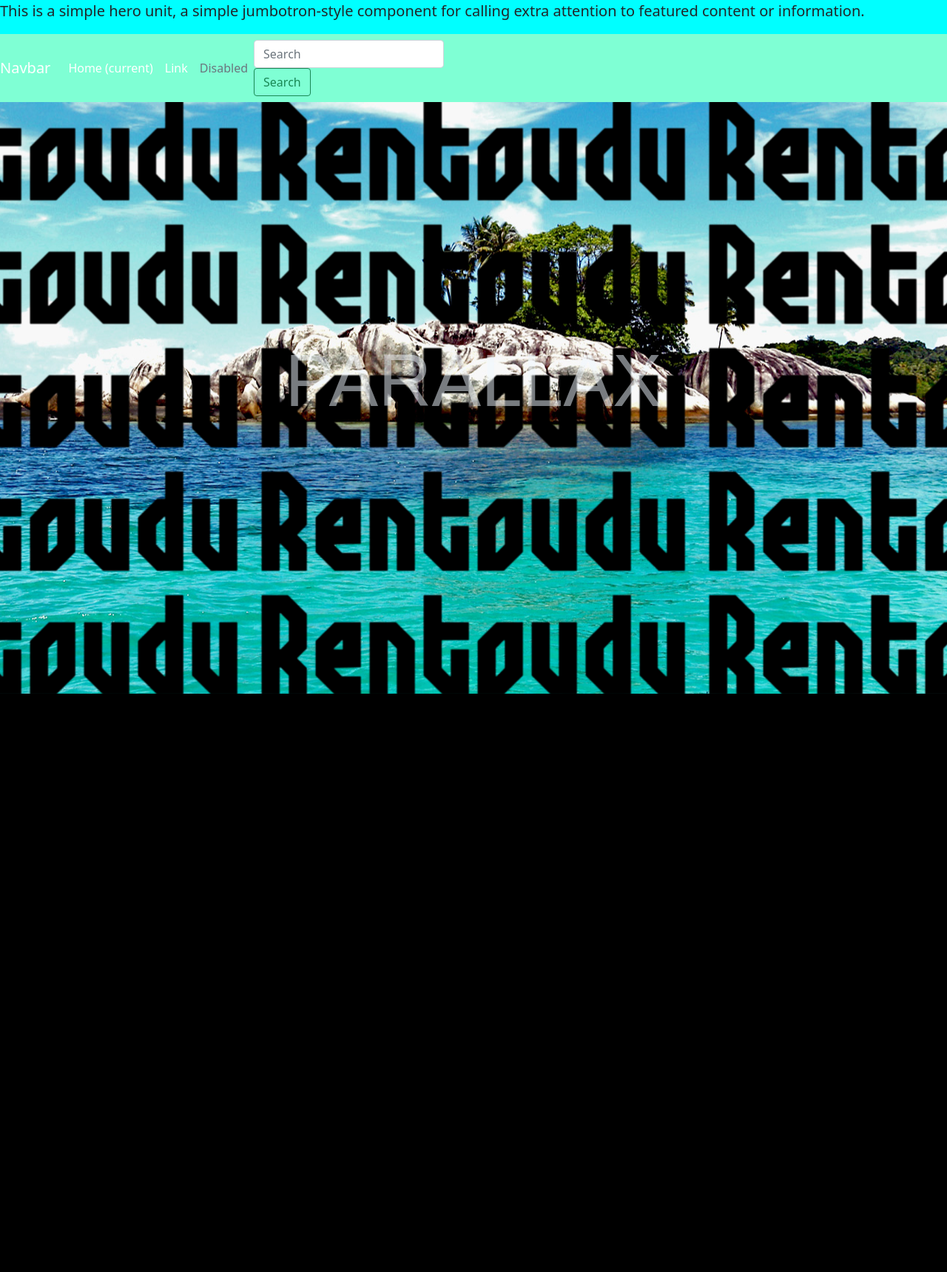
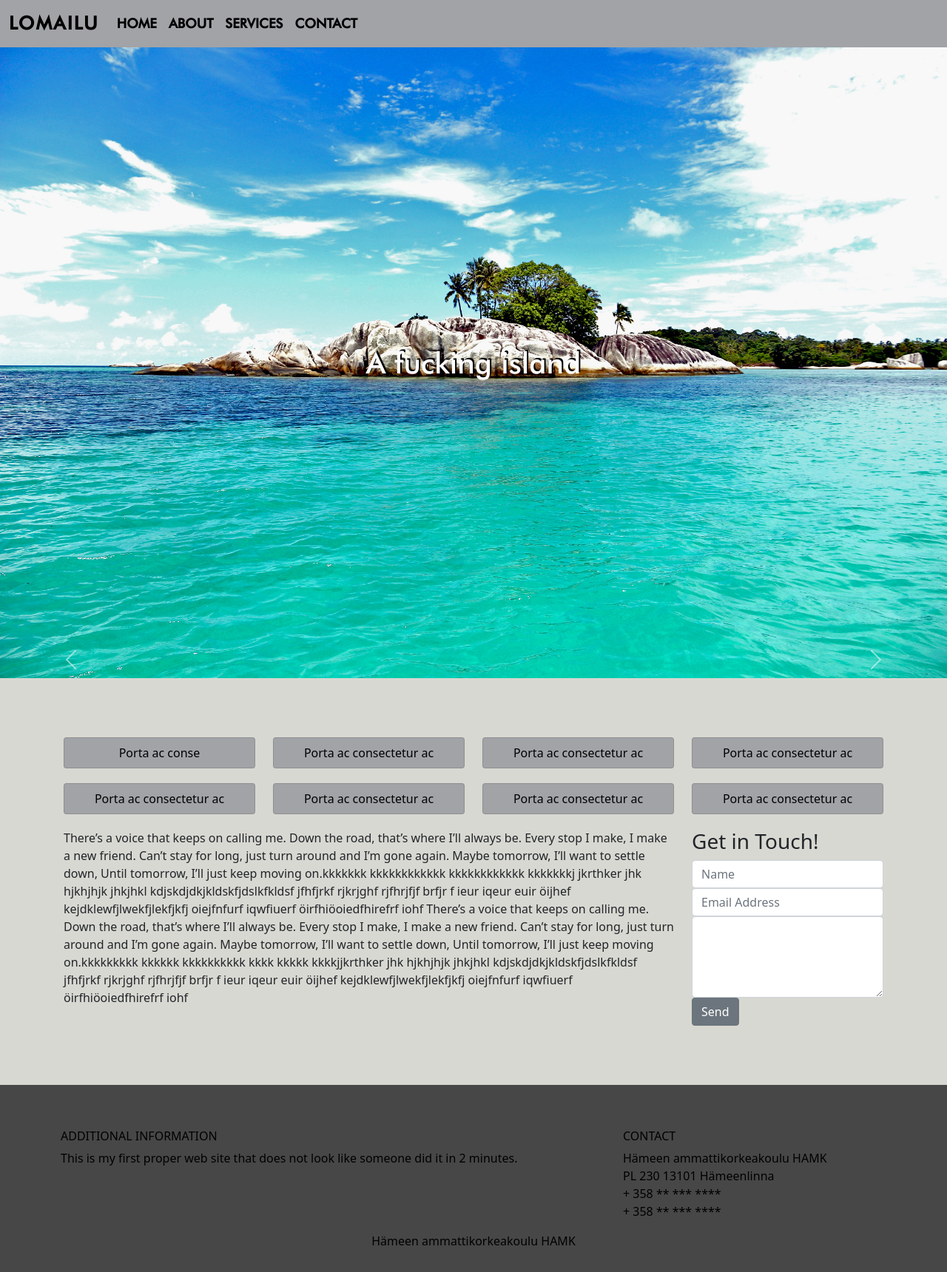
Before and after one commit to jerejalmari/Jeres-Angels-wwwProject, a PHP site: page / in a window 1280 px wide. Shown: the whole page at 74% size. Before the commit the page ends 938 px from the top, so only its background shows below. Run offline with PHP 8.4, Linux system fonts and the light colour scheme; some libraries are stand-ins or nearby versions.

Commit message:
Some stuff

```diff
--- a/index.html
+++ b/index.html
@@ -4,73 +4,53 @@
 <head>
 
 
+
   <meta charset="UTF-8">
   <meta name="viewport" content="width=device-width, initial-scale=1.0">
-    <title>Bootstrap - Page Example</title>
+
   <link href="https://cdn.jsdelivr.net/npm/bootstrap@5.0.0-beta1/dist/css/bootstrap.min.css" rel="stylesheet"
     integrity="sha384-giJF6kkoqNQ00vy+HMDP7azOuL0xtbfIcaT9wjKHr8RbDVddVHyTfAAsrekwKmP1" crossorigin="anonymous">
   <link rel="stylesheet" type="text/css" href="main.css">
+  <script src="script.js"></script>
+
+
 
 
 </head>
 
+
 <body>
-    <div>
-
-        <script src="./script.js"></script>
-    </div>
 
 
 
 
+  <nav class="navbar navbar-expand-lg navbar-light sticky-top navbar-custom">
 
-    <div class="jumbotron">
-        <h1 class="display-3">Hello, world!</h1>
-        <p class="lead">This is a simple hero unit, a simple jumbotron-style component for
-            calling extra attention to featured content or information.</p>
+    <div class="container-fluid">
 
-
-
-
-    </div>
-
-
-
-
-    <nav class="navbar navbar-custom navbar-expand-lg sticky-top">
-
-        <a class="navbar-brand" href="#">Navbar</a>
-        <button class="navbar-toggler" type="button" data-toggle="collapse" data-target="#navbarSupportedContent"
-            aria-controls="navbarSupportedContent" aria-expanded="false" aria-label="Toggle navigation">
-            <span class="navbar-toggler-icon"></span>
-        </button>
+      <a class="navbar-brand" href="#">Lomailu</a> <button aria-controls="navbarSupportedContent" aria-expanded="false"
+        aria-label="Toggle navigation" class="navbar-toggler" data-bs-target="#navbarSupportedContent"
+        data-bs-toggle="collapse" type="button"><span class="navbar-toggler-icon"></span></button>
 
       <div class="collapse navbar-collapse" id="navbarSupportedContent">
-            <ul class="navbar-nav mr-auto">
+        <ul class="navbar-nav ml-auto mb-2 mb-lg-0">
           <li class="nav-item active">
-                    <a class="nav-link" href="#">Home <span class="sr-only">(current)</span></a>
+            <a class="nav-link" href="#carouselExampleCaptions">Home</a>
           </li>
           <li class="nav-item">
-                    <a class="nav-link" href="#">Link</a>
+            <a class="nav-link" href="#">About</a>
+          </li>
+
+          <li class="nav-item">
+            <a class="nav-link" href="#">Services</a>
           </li>
           <li class="nav-item">
-                    <a class="nav-link disabled" href="#">Disabled</a>
+            <a class="nav-link" href="#foot1">Contact</a>
           </li>
         </ul>
-            <form class="form-inline my-2 my-lg-0">
-                <input class="form-control mr-sm-2" type="text" placeholder="Search" aria-label="Search">
-                <button class="btn btn-outline-success my-2 my-sm-0" type="submit">Search</button>
-            </form>
+      </div>
     </div>
   </nav>
-
-
-
-
-    <div id="parallax">
-
-        <h1>Parallax</h1>
-    </div>
 
 
 
@@ -83,13 +63,152 @@
 
 
 
+  <div id="carouselExampleCaptions" class="carousel slide carousel-fade" data-bs-ride="carousel">
+
+    <div class="carousel-inner">
+      <div class="carousel-item active" data-bs-interval="6000">
+        <img src="seapic.jpg" class="d-block w-100" alt="...">
+
+        <h1>A fucking island</h1>
 
 
-    <script src="https://cdn.jsdelivr.net/npm/@popperjs/core@2.5.4/dist/umd/popper.min.js"
-        integrity="sha384-q2kxQ16AaE6UbzuKqyBE9/u/KzioAlnx2maXQHiDX9d4/zp8Ok3f+M7DPm+Ib6IU"
-        crossorigin="anonymous"></script>
-    <script src="https://cdn.jsdelivr.net/npm/bootstrap@5.0.0-beta1/dist/js/bootstrap.min.js"
-        integrity="sha384-pQQkAEnwaBkjpqZ8RU1fF1AKtTcHJwFl3pblpTlHXybJjHpMYo79HY3hIi4NKxyj"
+      </div>
+      <div class="carousel-item" data-bs-interval="6000">
+        <img src="rio.jpg" class="d-block w-100" alt="...">
+
+        <h1>Fucking dangerous Rio</h1>
+
+
+      </div>
+
+    </div>
+    <a class="carousel-control-prev" href="#carouselExampleCaptions" role="button" data-bs-slide="prev">
+      <span class="carousel-control-prev-icon" aria-hidden="true"></span>
+      <span class="visually-hidden">Previous</span>
+    </a>
+    <a class="carousel-control-next" href="#carouselExampleCaptions" role="button" data-bs-slide="next">
+      <span class="carousel-control-next-icon" aria-hidden="true"></span>
+      <span class="visually-hidden">Next</span>
+    </a>
+
+
+
+    <div class="container features" id="foot1">
+      <div class="row">
+
+        <div class="col-lg-3 col-md-3 col-sm-12">
+          <div class="list-group">
+            <a href="#!" class="list-group-item list-group-item-action list-group-item-warning">Porta ac conse</a>
+          </div>
+         </div>
+         <div class="col-lg-3 col-md-3 col-sm-12">
+          <div class="list-group">
+            <a href="#!" class="list-group-item list-group-item-action list-group-item-warning">Porta ac consectetur ac</a>
+          </div>
+         </div>
+
+         <div class="col-lg-3 col-md-3 col-sm-12">
+          <div class="list-group">
+            <a href="#!" class="list-group-item list-group-item-action list-group-item-warning">Porta ac consectetur ac</a>
+          </div>
+         </div>
+
+         <div class="col-lg-3 col-md-3 col-sm-12">
+          <div class="list-group">
+            <a href="#!" class="list-group-item list-group-item-action list-group-item-warning">Porta ac consectetur ac</a>
+          </div>
+         </div>
+
+         <div class="col-lg-3 col-md-3 col-sm-12">
+          <div class="list-group">
+            <a href="#!" class="list-group-item list-group-item-action list-group-item-warning">Porta ac consectetur ac</a>
+          </div>
+         </div>
+
+         <div class="col-lg-3 col-md-3 col-sm-12">
+          <div class="list-group">
+            <a href="#!" class="list-group-item list-group-item-action list-group-item-warning">Porta ac consectetur ac</a>
+          </div>
+         </div>
+
+         <div class="col-lg-3 col-md-3 col-sm-12">
+          <div class="list-group">
+            <a href="#!" class="list-group-item list-group-item-action list-group-item-warning">Porta ac consectetur ac</a>
+          </div>
+         </div>
+
+         <div class="col-lg-3 col-md-3 col-sm-12">
+          <div class="list-group">
+            <a href="#!" class="list-group-item list-group-item-action list-group-item-warning">Porta ac consectetur ac</a>
+          </div>
+         </div>
+
+        <div class="col-lg-9 col-md-8 col-sm-12">
+          <p>There’s a voice that keeps on calling me. Down the road, that’s where I’ll always be.
+             Every stop I make, I make a new friend. Can’t stay for long,
+              just turn around and I’m gone again. Maybe tomorrow, I’ll want to settle down,
+               Until tomorrow, I’ll just keep moving on.kkkkkkk kkkkkkkkkkkk kkkkkkkkkkkk kkkkkkkj jkrthker jhk
+              hjkhjhjk jhkjhkl
+            kdjskdjdkjkldskfjdslkfkldsf jfhfjrkf rjkrjghf rjfhrjfjf brfjr f  ieur iqeur  euir  öijhef
+          kejdklewfjlwekfjlekfjkfj oiejfnfurf iqwfiuerf öirfhiöoiedfhirefrf iohf
+          There’s a voice that keeps on calling me. Down the road, that’s where I’ll always be.
+          Every stop I make, I make a new friend. Can’t stay for long,
+           just turn around and I’m gone again. Maybe tomorrow, I’ll want to settle down,
+            Until tomorrow, I’ll just keep moving on.kkkkkkkkk kkkkkk kkkkkkkkkk kkkk kkkkk kkkkjjkrthker jhk
+           hjkhjhjk jhkjhkl
+         kdjskdjdkjkldskfjdslkfkldsf jfhfjrkf rjkrjghf rjfhrjfjf brfjr f  ieur iqeur  euir  öijhef
+       kejdklewfjlwekfjlekfjkfj oiejfnfurf iqwfiuerf öirfhiöoiedfhirefrf iohf</p>
+        </div>
+
+
+
+        <div class="col-lg-3 col-md-4 col-sm-12">
+          <h3 class="feature-title">Get in Touch!</h3>
+          <div class="form-group">
+            <input type="text" class="form-control" placeholder="Name" name="Laura">
+          </div>
+          <div class="form-group">
+            <input type="email" class="form-control" placeholder="Email Address" name="email">
+          </div>
+          <div class="form-group">
+            <textarea class="form-control" rows="4"></textarea>
+          </div>
+          <input type="submit" class="btn btn-secondary btn-block" value="Send" name="Laura">
+        </div>
+
+
+
+      </div>
+    </div>
+
+  <footer class="footer" >
+    <div class="container">
+      <div class="row">
+        <div class="col-lg-8 col-md-8 col-sm-12">
+        <h6 class="text-uppercase font-weight-bold">Additional Information</h6>
+       <p>This is my first proper web site that does not look like someone did it in 2 minutes.</p>
+      </div>
+      <div class="col-lg-4 col-md-4 col-sm-12">
+        <h6 class="text-uppercase font-weight-bold">Contact</h6>
+        <p>Hämeen ammattikorkeakoulu HAMK <br>
+           PL 230 13101 Hämeenlinna
+        <br/>+ 358 ** *** ****
+        <br/>+ 358 ** *** ****</p>
+      </div>
+    </div>
+    </div>
+    <div class="footer-address text-center">Hämeen ammattikorkeakoulu HAMK</div>
+  </footer>
+
+
+
+
+
+
+
+
+    <script src="https://cdn.jsdelivr.net/npm/bootstrap@5.0.0-beta1/dist/js/bootstrap.bundle.min.js"
+      integrity="sha384-ygbV9kiqUc6oa4msXn9868pTtWMgiQaeYH7/t7LECLbyPA2x65Kgf80OJFdroafW"
       crossorigin="anonymous"></script>
 </body>
 
--- a/main.css
+++ b/main.css
@@ -1,33 +1,39 @@
-body{
-    margin:0;
-     background-color: aqua;
+@font-face{
+src: url(fonts/futura\ medium\ bt.ttf);
+font-family: futura;
+}
 
 
-}
-
-#parallax{
-
-    position: relative;
-    width: 100%;
-    height: 100vh;
-    background-image: url(rentoudu.png), url(seapic.jpg);
-    background-position: center;
-    background-position:50% 50%;
 
 
+
+
+body {
+    padding: 0;
+    margin: 0;
+    background: #d8d8d2;
+    max-width: 100%;
+  }
+  .features {
+    margin: 4em auto;
+    padding: 1em;
+    position: relative;
   }
 
-  h1{
-    position: absolute;
-    top:47%;
-    left: 50%;
-    transform: translate(-50%, -50%);
-    opacity: .5;
-    color: aliceblue;
-    font-family: Arial, Helvetica, sans-serif;
-    text-transform: uppercase;
-    font-size: 100px;
+  .list-group-item-warning{
+      padding: 15px 1 5px;
+      background-color: rgb(161, 163, 167);
+      color: black;
+      margin-bottom: 20px;
+      text-align: center;
+  }
 
+
+
+.footer{
+    background-color: rgb(71, 71, 71);
+    color: black;
+    padding: 60px 0 30px;
 }
 
 
@@ -38,12 +44,91 @@ body{
 
 
 .navbar-custom{
-    background-color: aquamarine;
+    background-color:rgb(161, 163, 167);
 }
-.navbar-custom .navbar-brand,
-        .navbar-custom .navbar-text {
-            color: white;
-        }
-      .nav-link{
-          color: white;
+
+.navbar-nav a {
+	font-family: futura;
+	font-size: 18px;
+	text-transform: uppercase;
+	font-weight: bold;
+}
+.navbar-light .navbar-brand {
+    font-family: futura;
+	color: black;
+	font-size: 25px;
+	text-transform: uppercase;
+	font-weight: bold;
+	letter-spacing: 2px;
+}
+.navbar-light .navbar-nav .active .nav-link, .navbar-light .navbar-nav .nav-link.active, .navbar-light .navbar-nav .nav-link.show, .navbar-light .navbar-nav .show .nav-link {
+	color:black;
+}
+.navbar-light .navbar-nav .nav-link {
+	color:black;
+}
+.navbar-nav {
+	text-align: center;
+}
+
+.nav-link.active, .nav-link:focus {
+	color: black;
+}
+
+.navbar-light .navbar-nav .nav-link:focus, .navbar-light .navbar-nav .nav-link:hover {
+	color:black;
+}
+
+
+
+
+
+    .carousel-item  {
+        height: 100;
+
+        width: 100%;
+    }
+
+    .w-100{
+        z-index: 20;
+
+    }
+
+    .navbar-nav .open .dropdown-menu {
+        background-color:black;
       }
+
+      .carousel-item h1 {
+        font-family: futura;
+        position: absolute;
+        margin: 0;
+        color: white;
+        left: 50%;
+        top: 50%;
+        transform: translate(-50%, -50%);
+        text-shadow: 2px -2px 0 black;
+      }
+
+
+
+
+      .Contact-header h1{
+        font-family: futura;
+        position: absolute;
+        margin: 0;
+        color: white;
+        left: 50%;
+        top: 50%;
+        transform: translate(-50%, -50%);
+        text-shadow: 2px -2px 0 black;
+      }
+
+      .contact-body{
+
+          background-image: url(water.jpg);
+          background-repeat: no-repeat;
+          background-position: center;
+          background-size: cover;
+          height: 100vh;
+          width: 100%;
+      }
```
Also changed, not shown: script.js (+12 -15 lines), fonts/futura medium bt.ttf (added), rio.jpg (added). Lines whose indentation alone changed are shown as unchanged.
